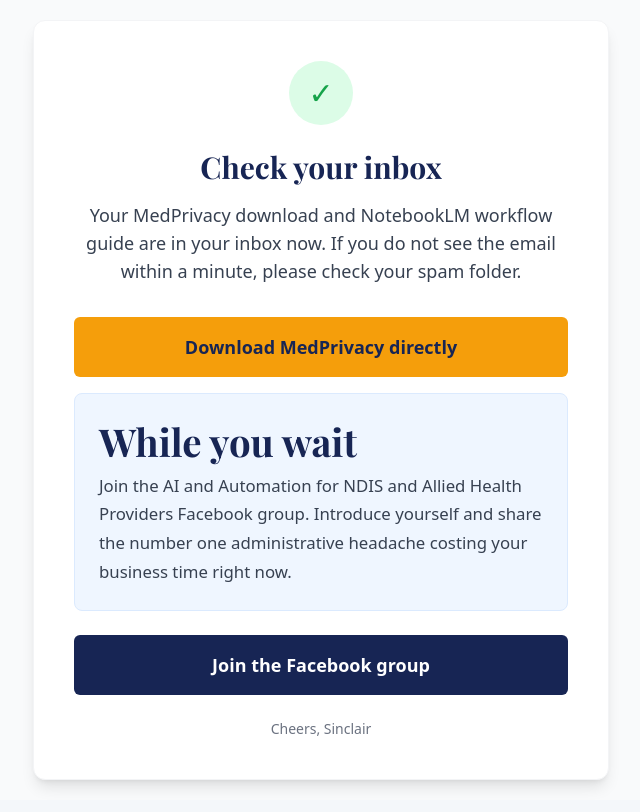
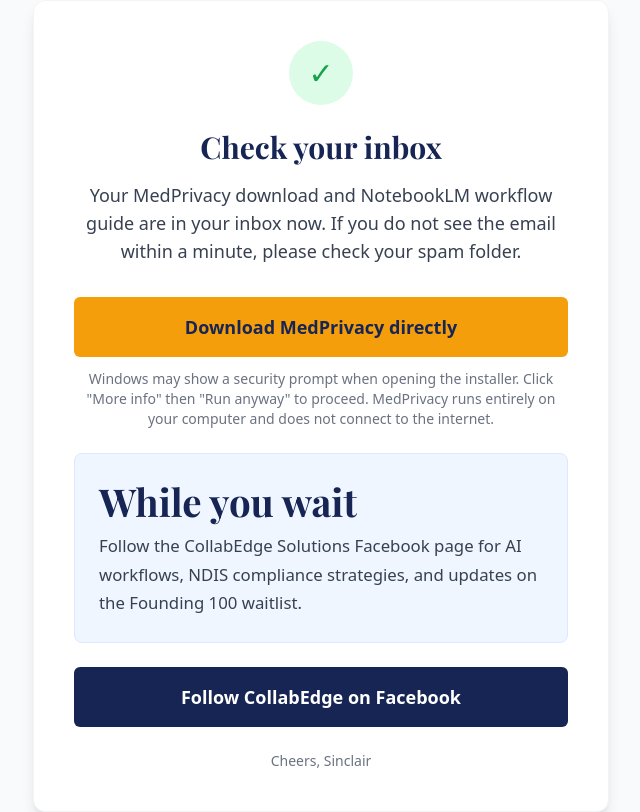
Before and after one commit to shurtis-0601/medprivacy, a Next.js app: page /founding-members/thank-you in a window 1280 px wide. Shown: the whole page, without its empty margins (319-959 px from the left). Built offline with nearby package versions, Linux system fonts and the light colour scheme.

Commit message:
Update page.tsx

```diff
--- a/app/founding-members/thank-you/page.tsx
+++ b/app/founding-members/thank-you/page.tsx
@@ -16,25 +16,29 @@
 
         <a
           href="https://github.com/shurtis-0601/medprivacy/releases/download/v1.0.0/MedPrivacy.exe"
-          className="inline-block w-full bg-amber-500 text-blue-950 font-bold text-lg py-4 px-8 rounded-md hover:bg-amber-400 transition-colors mb-4"
+          className="inline-block w-full bg-amber-500 text-blue-950 font-bold text-lg py-4 px-8 rounded-md hover:bg-amber-400 transition-colors mb-3"
         >
           Download MedPrivacy directly
         </a>
 
+        <p className="text-sm text-gray-500 mb-6">
+          Windows may show a security prompt when opening the installer. Click "More info" then "Run anyway" to proceed. MedPrivacy runs entirely on your computer and does not connect to the internet.
+        </p>
+
         <div className="bg-blue-50 border border-blue-100 rounded-lg p-6 mb-6 text-left">
           <h2 className="font-bold text-blue-950 mb-2">While you wait</h2>
           <p className="text-gray-700">
-            Join the AI and Automation for NDIS and Allied Health Providers Facebook group. Introduce yourself and share the number one administrative headache costing your business time right now.
+            Follow the CollabEdge Solutions Facebook page for AI workflows, NDIS compliance strategies, and updates on the Founding 100 waitlist.
           </p>
         </div>
 
         <a
-          href="https://www.facebook.com/groups/1633263244680281"
+          href="https://www.facebook.com/collabedge/"
           target="_blank"
           rel="noopener noreferrer"
           className="inline-block w-full bg-blue-950 text-white font-bold text-lg py-4 px-8 rounded-md hover:bg-blue-900 transition-colors"
         >
-          Join the Facebook group
+          Follow CollabEdge on Facebook
         </a>
 
         <p className="text-sm text-gray-500 mt-6">
```
